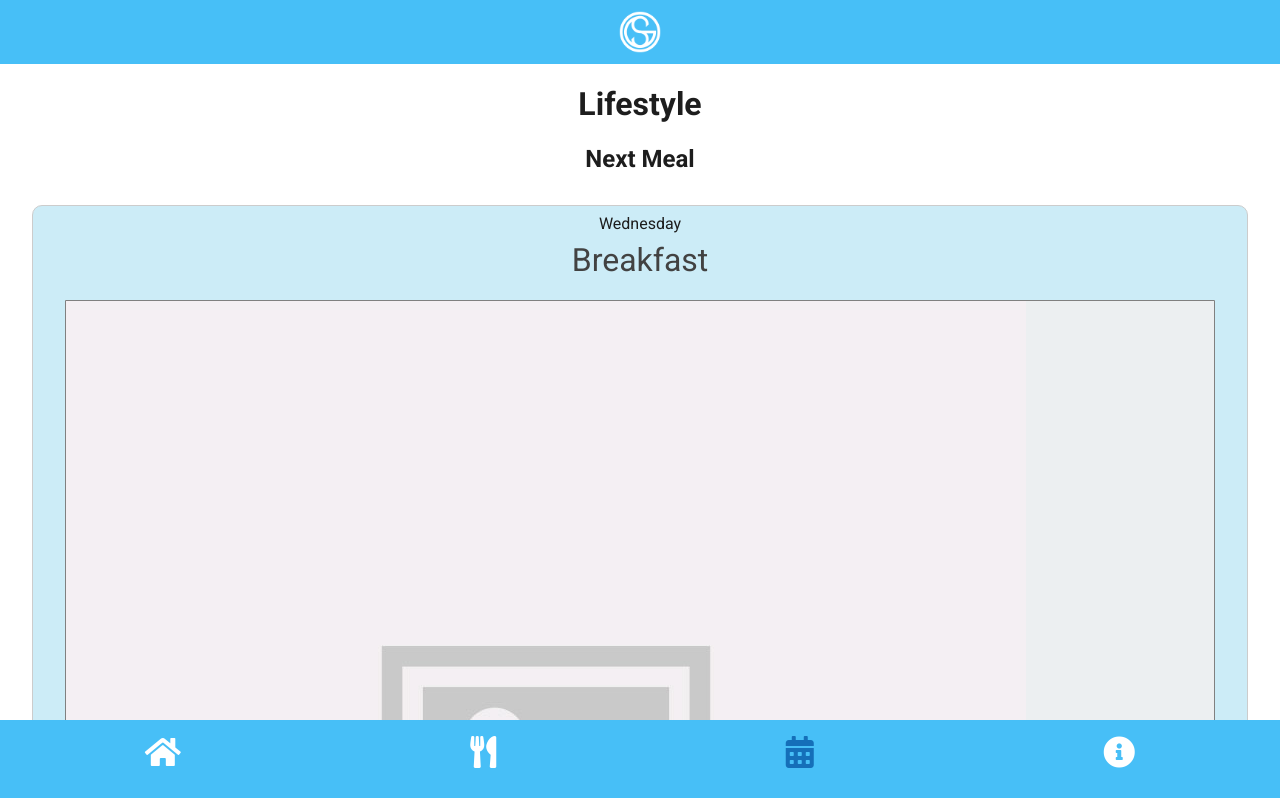
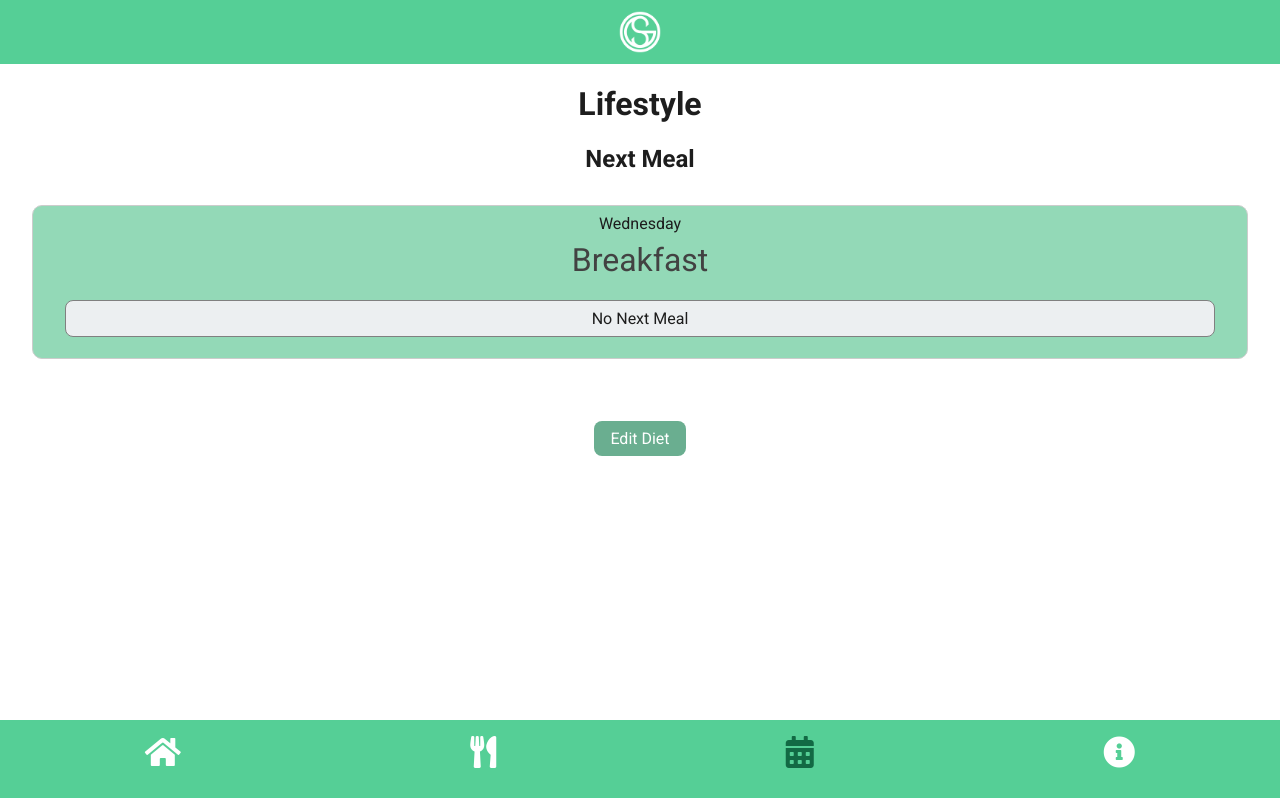
Before and after one commit to carlospedrell-iag/metabalance-frontend, a Vue app: page /lifestyle in a window 1280 px wide. Shown: the top 798 px of the page. Built offline with nearby package versions, Linux system fonts and the light colour scheme; no server answers; the database is empty; sample sign-in values are in the browser's storage.

Commit message:
Canvis Estètica Aplicació

```diff
--- a/src/components/AddProductComponent.vue
+++ b/src/components/AddProductComponent.vue
@@ -86,15 +86,15 @@ export default {
 
 button.addProduct{
 	align-self: center;
-	background-color: #558fc5;
+	background-color: #6AAE90;
 	border-radius: 3px;
 	color: white;
 	padding: 5px 10px;
 	text-align: center;
 	display: inline-block;
 	font-size: 16px;
-	margin-left:2em;
-	margin-right:2em;
+	margin-left:auto;
+	margin-right:auto;
 }
 
 </style>
--- a/src/components/GlobalProductList.vue
+++ b/src/components/GlobalProductList.vue
@@ -318,7 +318,7 @@ div.add-product{
 input.addProduct{
 
   position: relative;
-  background-color: #558fc5;
+  background-color: #6AAE90;
   border: none;
   padding: 16px 32px;
   border-radius: 8px;
@@ -337,7 +337,7 @@ li.product{
   border: 1px solid rgb(167, 167, 167);
   border-radius:10px;
   border-width: .1em;
-  background: #ffffff;
+  background: #ECEFF1;
 }
 div.product-info{
   flex:1;
@@ -369,7 +369,7 @@ img.food{
 
 button.fa-trash-alt {
     align-self: start;
-	background-color: #558fc5;
+	background-color: #6AAE90;
 	border-radius: 3px;
 	color: white;
 	padding: 5px 10px;
@@ -387,7 +387,7 @@ input[type="file"] {
     display: inline-block;
     padding: 6px 12px;
     cursor: pointer;
-	background:#558fc5;
+	background:#6AAE90;
 	border-radius: 8px;
 	font-size: 12px;
   	color: white;
--- a/src/components/HeaderComponent.vue
+++ b/src/components/HeaderComponent.vue
@@ -21,7 +21,7 @@ header{
     flex-direction: row;
     justify-content: space-between;
     align-items: center;
-    background: #47bff7;
+    background: #55CF96;
     z-index: 99;
     width: 100%;
     position: fixed;
@@ -33,5 +33,6 @@ header{
 .header_logo {
     width: 3em;
     height: 3em;
+
 }
 </style>
--- a/src/components/NavigationComponent.vue
+++ b/src/components/NavigationComponent.vue
@@ -20,7 +20,7 @@ export default {
 <style lang="scss">
 
 footer {
-    background: #47bff7;
+    background: #55CF96;
     z-index: 99;
     width: 100%;
     position: fixed;
@@ -44,6 +44,7 @@ nav {
 
 i.nav {
   color:white;
+
 }
 i {
   font-size: 2em;
@@ -52,7 +53,7 @@ i {
 }
 
 i.active {
-  color:#156fb9;
+  color:#126A44;
 }
 
 </style>
--- a/src/views/HomeView.vue
+++ b/src/views/HomeView.vue
@@ -52,7 +52,7 @@ export default {
 button.logout{
 
   position: relative;
-  background-color: #558fc5;
+  background-color: #6AAE90;
   border: none;
   padding: 15px 32px;
   margin-bottom: 2.5em;
--- a/src/views/LifestyleView.vue
+++ b/src/views/LifestyleView.vue
@@ -7,8 +7,7 @@
     <div class="current-day" style="text-transform:capitalize;">{{current_day}}</div>
     <div class="meal-title-lifestyle" style="text-transform:capitalize;">{{next_meal_title}}</div>
       <ul>
-          <li  class="laif" v-for="(dish) in next_meal" :key="dish">
-            <img class="picture" src="@/assets/placeholder-square.jpg">
+          <li v-for="(dish) in next_meal" :key="dish">
             <p class="dish" style="text-transform:capitalize;">{{dish.name}}</p>
           </li>
       </ul>
@@ -144,7 +143,7 @@ export default {
   }
 
 .moddieta{
-  background-color: #558fc5;
+  background-color: #6AAE90;
   border: none;
   padding: .5em 1em;
   border-radius: 8px;
--- a/src/views/LoginView.vue
+++ b/src/views/LoginView.vue
@@ -60,7 +60,7 @@ div.login{
 input.login{
 
   position: relative;
-  background-color: #558fc5;
+  background-color: #6AAE90;
   border: none;
   padding: .9em 1.5em;
   margin-top: 1em;
--- a/src/views/ModifyDietView.vue
+++ b/src/views/ModifyDietView.vue
@@ -452,7 +452,7 @@ export default {
     margin-left: 2em;
     border: 1px solid #ccc;
     border-radius: 4px;
-    background-color: #CCECF7;
+    background-color: #93D9B7;
     border-radius: 10px;
   }
 
--- a/src/views/RegisterView.vue
+++ b/src/views/RegisterView.vue
@@ -58,7 +58,7 @@ div.register{
 input.register{
 
   position: relative;
-  background-color: #558fc5;
+  background-color: #6AAE90;
   border: none;
   padding: .9em 1.5em;
   margin-top: 1em;
```
